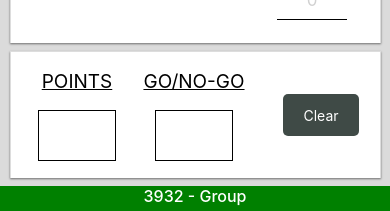
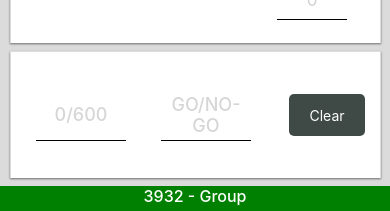
Before and after one commit to foshesco/acft-grader-app, a React Native app: screen / in a window 390 px wide. Shown: the part 614-825 px from the top of the page. Built offline with nearby package versions, Linux system fonts and the light colour scheme.

Commit message:
score layout update

```diff
--- a/components/Score.js
+++ b/components/Score.js
@@ -60,6 +60,18 @@ export default class Score extends Component {
           </Text>
         );
       }
+    } else {
+      return (
+        <Text
+            style={{
+              color: '#d6d6d6',
+              fontSize: 18,
+              fontWeight: '500',
+              textAlign: 'center',
+            }}>
+            {totalScore}/600
+          </Text>
+      );
     }
   }
 
@@ -184,21 +196,28 @@ export default class Score extends Component {
         );
       }
     }
+    else {
+      return (
+        <Text
+            style={{
+              color: '#d6d6d6',
+              fontSize: 18,
+              fontWeight: '500',
+              textAlign: 'center',
+            }}>
+            GO/NO-GO
+          </Text>
+      );
+    }
   }
 
   render() {
     return (
       <View style={styles.mainScoreContainer}>
         <View style={styles.scoreContainer}>
-          <View>
-            <Text style={styles.scoreTitle1}>POINTS</Text>
-          </View>
           <View style={styles.scoreOutput1}>{this.calcScore()}</View>
         </View>
         <View style={styles.goContainer}>
-          <View>
-            <Text style={styles.scoreTitle2}>GO/NO-GO</Text>
-          </View>
           <View style={styles.scoreOutput2}>{this.goNoGo()}</View>
         </View>
         <View style={styles.buttonContainer}>
@@ -234,8 +253,8 @@ const styles = StyleSheet.create({
     borderColor: 'black',
     backgroundColor: 'white',
     color: 'black',
-    borderWidth: 1,
-    width: wp('20%'),
+    borderBottomWidth: 1,
+    width: wp('23%'),
     height: hp('6%'),
     justifyContent: 'center',
     alignSelf: 'center',
@@ -244,8 +263,8 @@ const styles = StyleSheet.create({
     borderColor: 'black',
     backgroundColor: 'white',
     color: 'black',
-    borderWidth: 1,
-    width: wp('20%'),
+    borderBottomWidth: 1,
+    width: wp('23%'),
     height: hp('6%'),
     justifyContent: 'center',
     alignSelf: 'center',
@@ -265,13 +284,13 @@ const styles = StyleSheet.create({
     padding: wp('2%'),
   },
   scoreContainer: {
-    width: wp('30%'),
+    width: wp('32%'),
   },
   goContainer: {
-    width: wp('30%'),
+    width: wp('32%'),
   },
   buttonContainer: {
-    width: wp('35%'),
+    width: wp('30%'),
     justifyContent: 'center',
     alignItems: 'center'
   },
```
